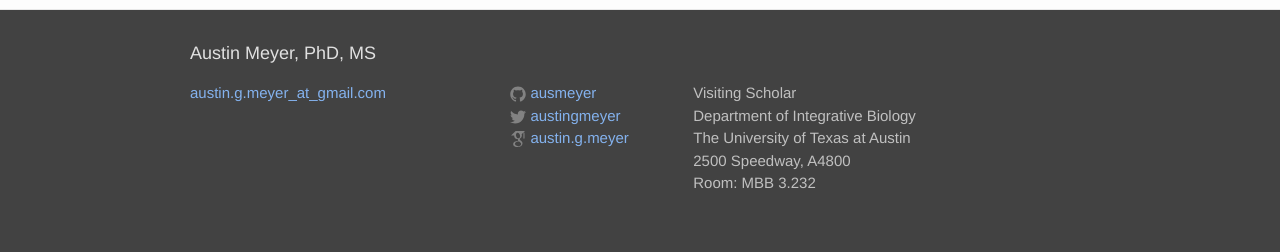
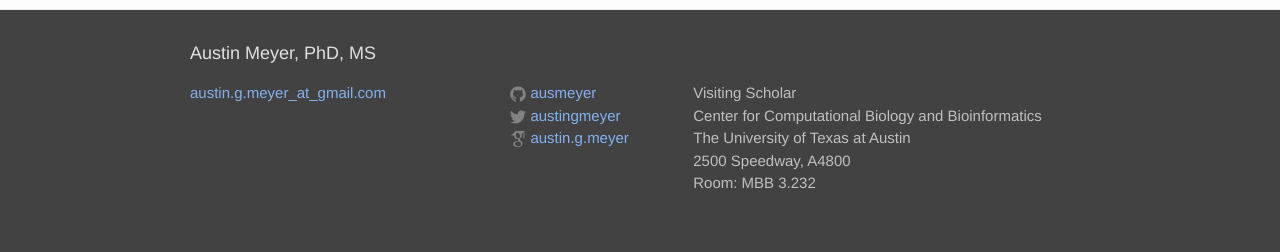
Before and after one commit to ausmeyer/ausmeyer.github.io, a Jekyll site: the page built from index.html, in a window 1280 px wide. Shown: the part 1019-1271 px from the top of the page. Built offline with Jekyll 4.4.1, drawn with Linux system fonts in a browser that asks for light colours.

Commit message:
Affiliation.

```diff
--- a/_config.yml
+++ b/_config.yml
@@ -3,7 +3,7 @@ title: Austin Meyer, PhD, MS
 email: austin.g.meyer_at_gmail.com
 description: > # this means to ignore newlines until "baseurl:"
   Visiting Scholar<br>
-  Department of Integrative Biology<br>
+  Center for Computational Biology and Bioinformatics<br>
   The University of Texas at Austin<br>
   2500 Speedway, A4800<br>
   Room: MBB 3.232
```
